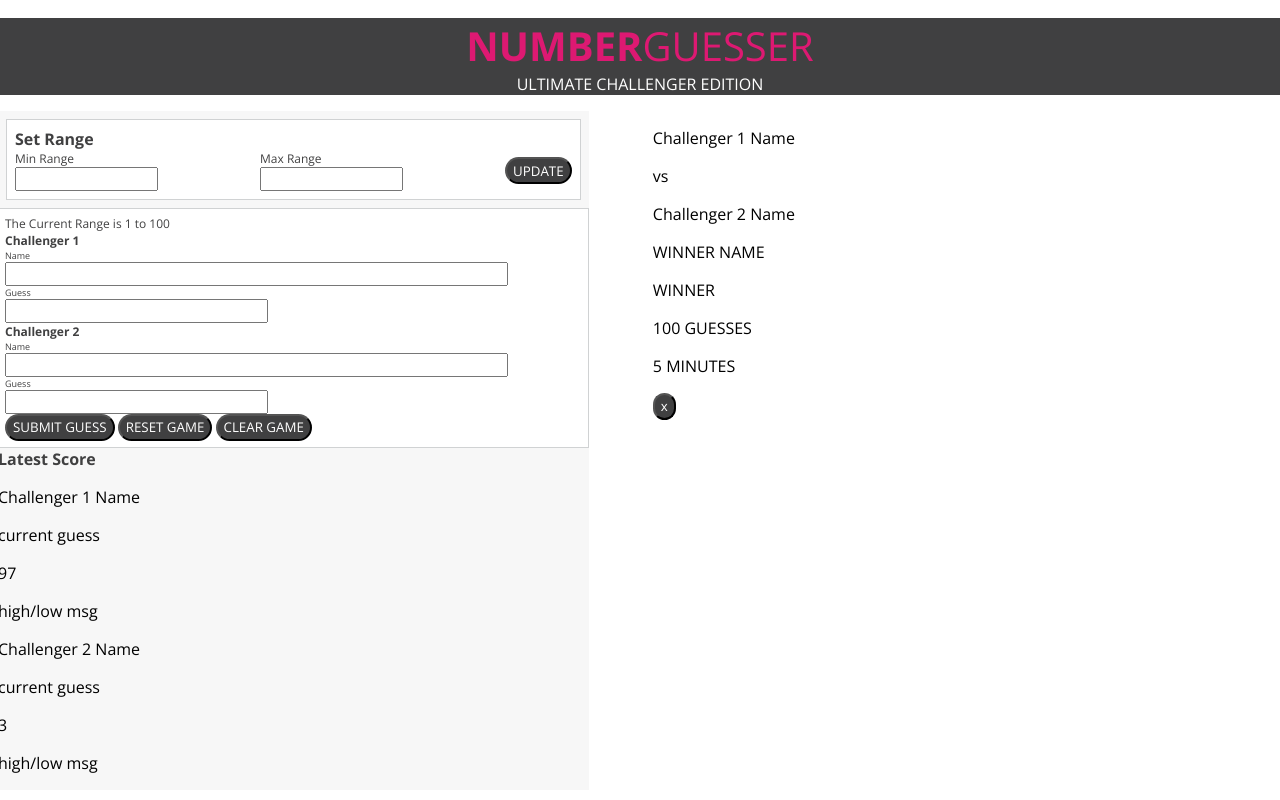
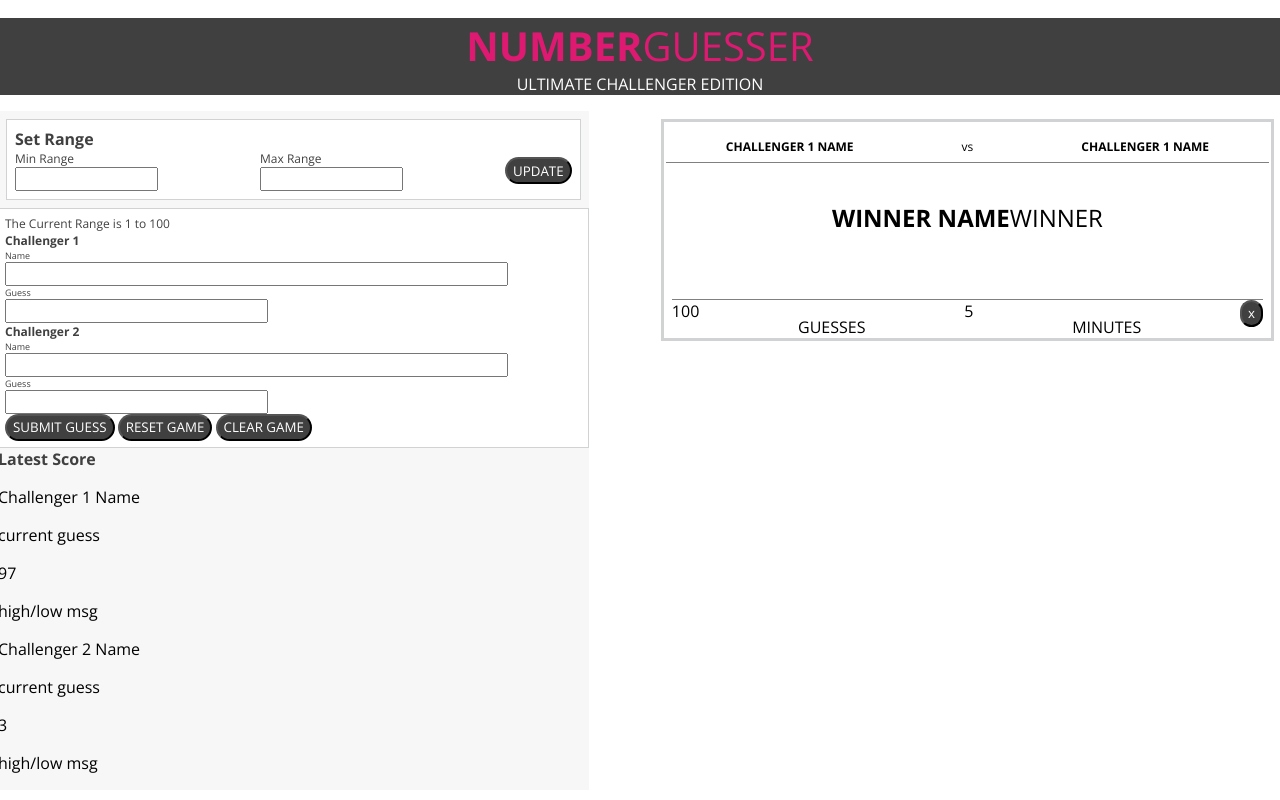
Before and after one commit to trishalanglois/number_guesser_doubles, a plain HTML site: page index.html in a window 1280 px wide. Drawn offline with nearby package versions, Linux system fonts and the light colour scheme.

Commit message:
Intiial commit

```diff
--- a/index.html
+++ b/index.html
@@ -58,7 +58,7 @@
         <article id="score-box">
           <h3>Latest Score</h3>
           <span class="challenger-guess-boxes">
-            <p class="bold-score-box-text challenger-1-name">
+            <p class="bold-score-box-text-challenger-1-name">
               Challenger 1 Name
             </p>
             <p class="light-small-score-box-text">
@@ -72,7 +72,7 @@
             </p>
           </span>
           <span class="challenger-guess-boxes">
-            <p class="bold-score-box-text challenger-2-name">
+            <p class="bold-score-box-text-challenger-2-name">
               Challenger 2 Name
             </p>
             <p class="light-small-score-box-text">
@@ -87,33 +87,26 @@
           </span>
       </section>
       <aside>
-        <article class="winner-card">
-          <p class="challenger-1-name capital-winner-card-names">
-            Challenger 1 Name
-          </p>
-          <p class="light-small-score-box-text">
-            vs
-          </p>
-          <p class="challenger-2-name capital-winner-card-names">
-            Challenger 2 Name
-          </p>
-          <p class="bold-winner-name">
-            WINNER NAME
-          </p>
-          <p class="winner-card-winner">
-            WINNER
-          </p>
-          <p class="number-of-guesses-statement">
-          <span class="number-guesses">100</span>
-          GUESSES
-          </p>
-          <p class="number-of-minutes-statement">
+        <section class="right-section">
+         <article class="winner-card">
+       <div class="winner-card-top-third">
+            <span class="challenger-1-name capital-winner-card-names">CHALLENGER 1 NAME</span>
+            <p class="vs"> vs </p>
+            <span class="challenger-2-name capital-winner-card-names">CHALLENGER 1 NAME</span>
+       </div>
+      <div class="winner-card-middle-third">
+          <span class="bold-winner-name"><strong>WINNER NAME</strong>WINNER</span>
+      </div>
+      <div class="winner-card-bottom-third">
+          <span class="number-guesses">100</span><p>GUESSES</p>
+            <!-- <p class="guesses">GUESSES</p> -->
+            <!-- paragraph then span inside paragraph? -->
           <span class="number-minutes">5</span>
-          MINUTES
-          </p>
+            <p class="minutes">MINUTES</p>
           <input class="button" type="button" name="update-button" value="x" />
+     </div>
         </article>
-      </section>
+        </section>
   </body>
 </html>
 
--- a/styles.css
+++ b/styles.css
@@ -82,3 +82,80 @@ h3 {
   height: 2em;
 
 }
+/* Nick's work start */
+
+.winner-card {
+  background-color: #fff;
+  margin: .5em;
+  border: 3px solid #D0D2D3;
+  padding: .5em;
+  height: 200px;
+  display: flex;
+  flex-direction: column;
+  justify-content: space-between;
+  align-items: center;
+  font-family: 'Open Sans', sans-serif;
+
+
+
+
+
+
+
+
+}
+/* potentially need to put chall 1 vs chall 2 on same line? of html and
+split box into sections? */
+/* Had to put dash between bold-score-box-text*-*challenger-2-name?*/
+
+.winner-card-top-third {
+/* border: 1px solid red; */
+width: 100%;
+height: 10%;
+display: flex;
+justify-content: space-around;
+align-items: center;
+padding: .5em;
+font-weight: bold;
+font-size: 12px;
+border-bottom: 1px solid gray;
+border-width: 80%;
+border-color: solid #D0D2D3;
+
+
+}
+
+.winner-card-middle-third {
+/* border: 1px solid red; */
+width: 100%;
+height: 30%;
+display: flex;
+flex-wrap: nowrap;
+justify-content: center;
+text-align: center;
+font-size: 24px;
+
+}
+
+.winner-card-bottom-third {
+/* border: 1px solid red; */
+width: 100%;
+height: 15%;
+display: flex;
+justify-content: space-between;
+border-top: 1px solid gray;
+border-width: 80%;
+}
+
+.vs {
+  font-size: 12px;
+  font-weight: normal;
+}
+.guesses {
+  font-size: 12px;
+  font-weight: normal;
+}
+
+.number-guesses {
+  font: bold
+}
```
